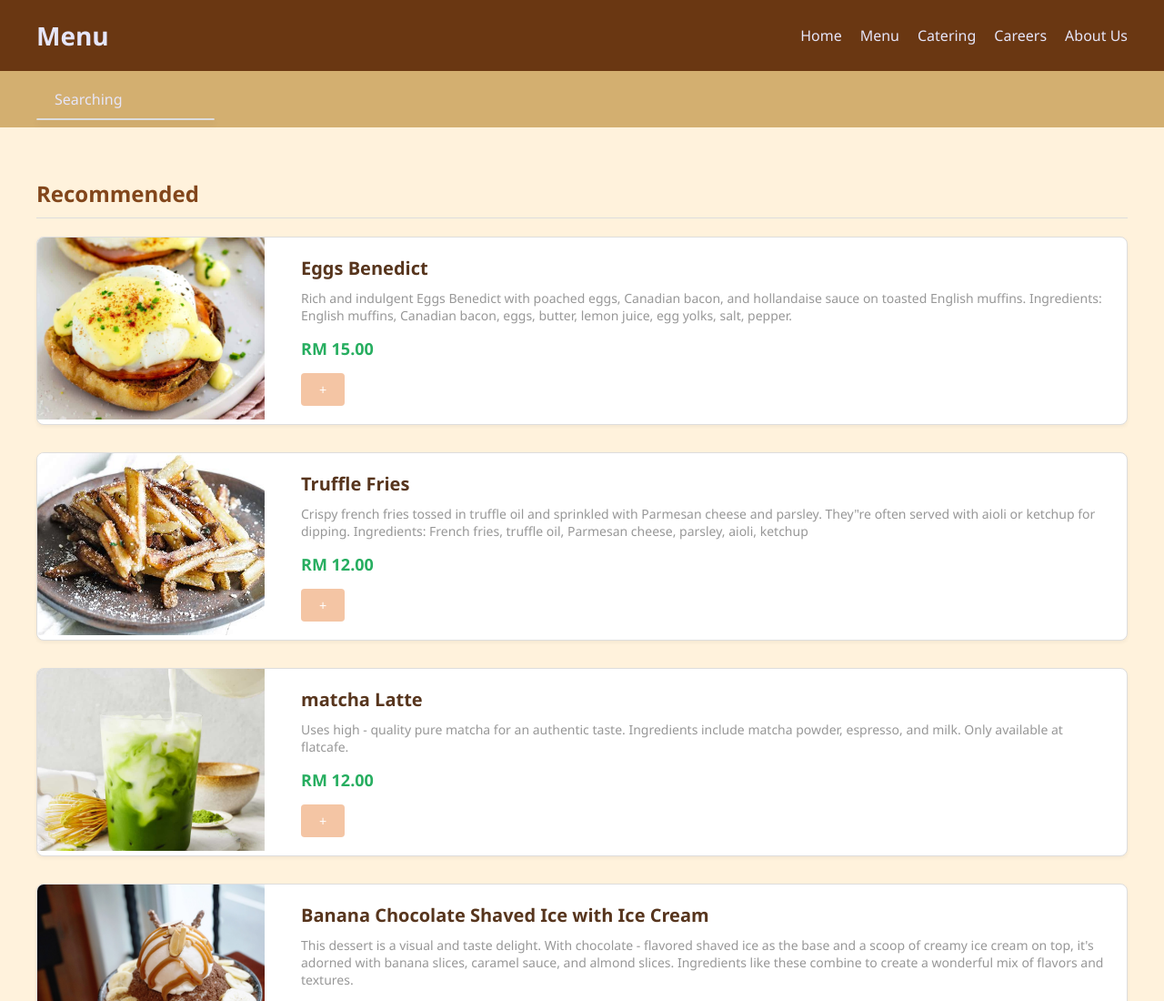
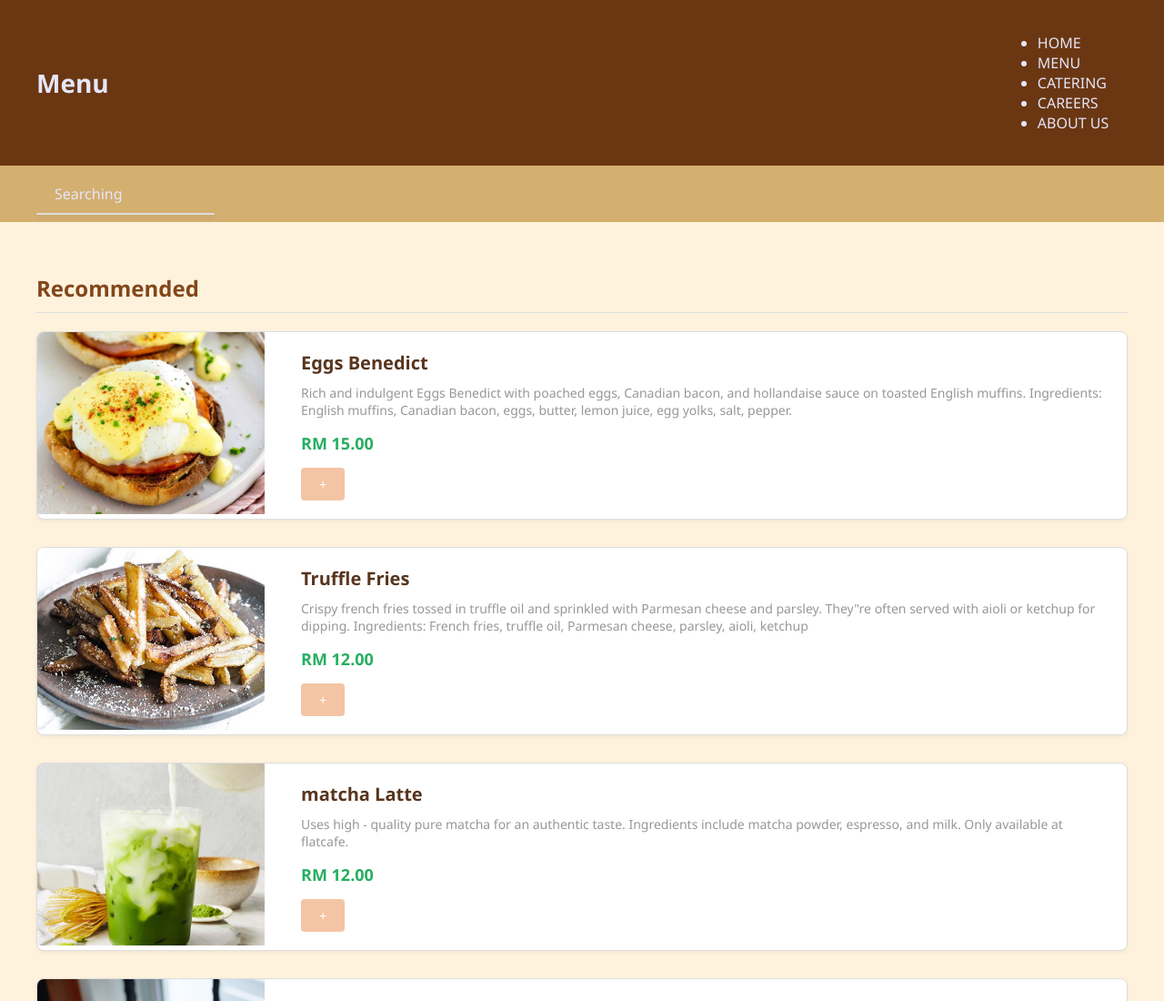
Before and after one commit to YongTat320/Assignment-V2, a plain HTML site: page menu.html in a window 1280 px wide. Shown: the top 1100 px of the page at 91% size. Drawn offline with Linux system fonts and the light colour scheme; files whose address does not match are found by name.

Commit message:
Update menu.html

```diff
--- a/menu.html
+++ b/menu.html
@@ -12,11 +12,13 @@
     <header>
         <h1>Menu</h1>
         <nav class="nav-options">
-            <a href="">Home</a>
-            <a href="">Menu</a>
-            <a href="">Catering</a>
-            <a href="">Careers</a>
-            <a href="">About Us</a>
+            <ul>
+                <li><a href="index.html">HOME</a> &nbsp;&nbsp;&nbsp;&nbsp;</li>
+                <li><a href="menu.html">MENU</a> &nbsp;&nbsp;&nbsp;&nbsp;</li>
+                <li><a href="catering.html">CATERING</a> &nbsp;&nbsp;&nbsp;&nbsp;</li>
+                <li><a href="careers.html">CAREERS</a> &nbsp;&nbsp;&nbsp;&nbsp;</li>
+                <li><a href="about.html">ABOUT US</a> &nbsp;&nbsp;&nbsp;&nbsp;</li>
+            </ul>
         </nav>
     </header>
 
```
